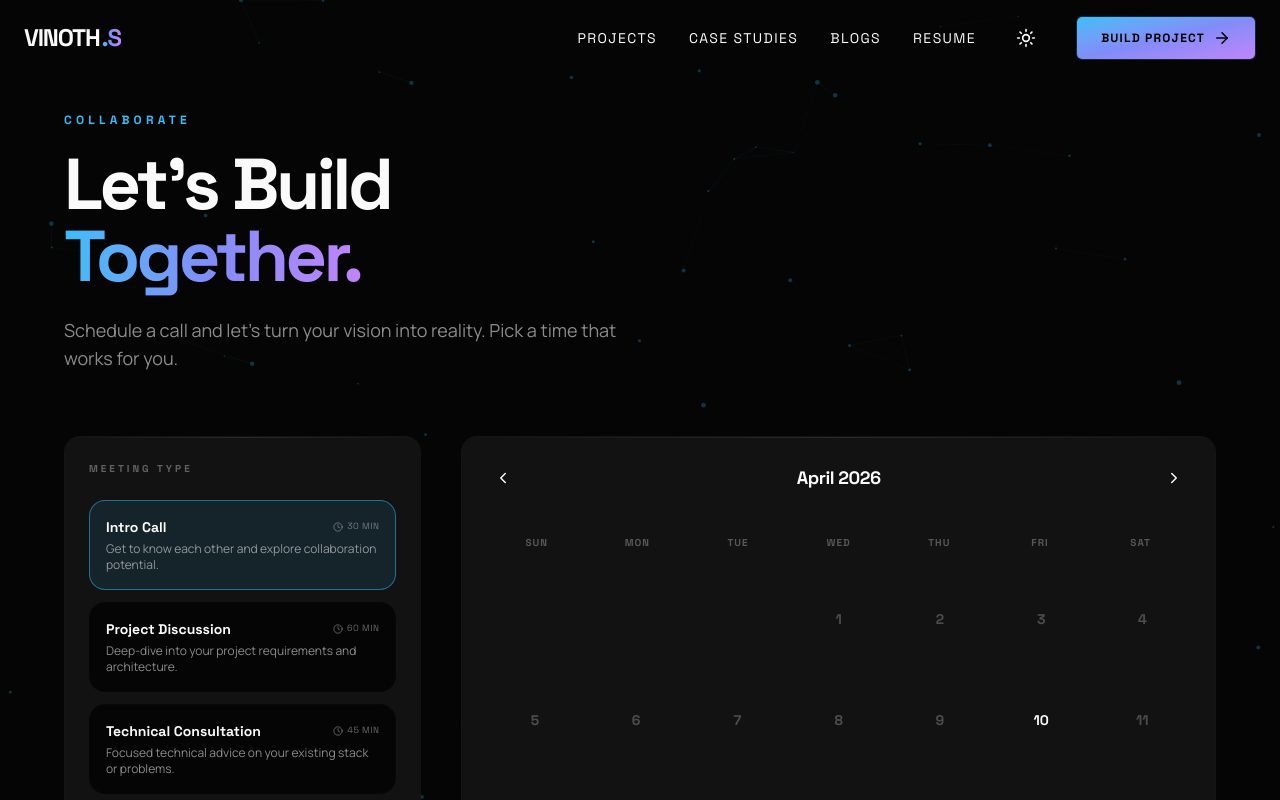
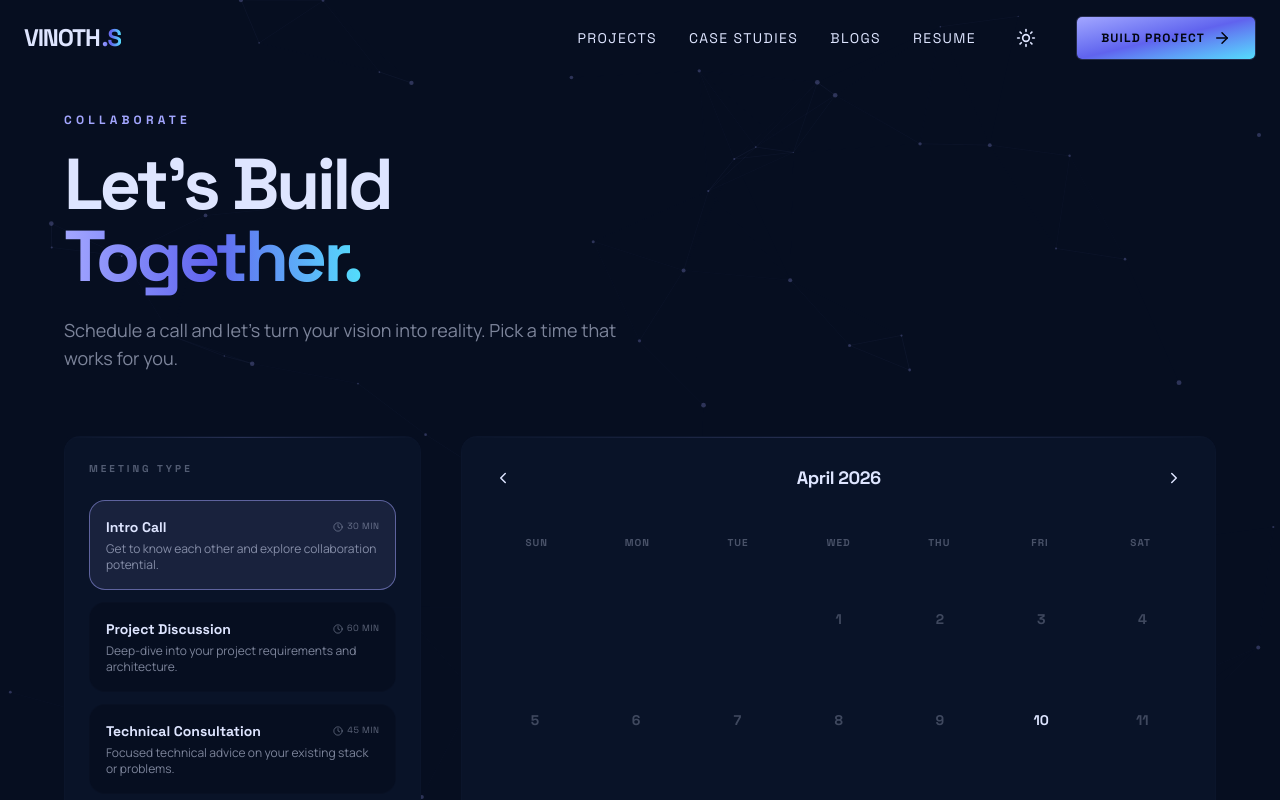
Before and after one commit to Vinoth82003/portfolio-v1, a Next.js app: page /contact in a window 1280 px wide. Shown: the top 800 px of the page. Built offline with nearby package versions, Linux system fonts and the light colour scheme.

Commit message:
Markdown theme mismatch fixed

```diff
--- a/app/blogs/[id]/page.tsx
+++ b/app/blogs/[id]/page.tsx
@@ -49,15 +49,15 @@ export default async function BlogDetailPage({ params }: { params: Promise<{ id:
             <span className="bg-primary/10 text-primary font-display font-bold text-[9px] uppercase tracking-widest px-3 py-1.5 rounded backdrop-blur-sm">
               {blog.category}
             </span>
-            <span className="flex items-center gap-1.5 font-display text-[9px] uppercase tracking-widest text-foreground/45 font-bold">
+            <span className="flex items-center gap-1.5 font-display text-[9px] uppercase tracking-widest text-foreground/60 font-bold">
               <Clock size={10} /> {blog.readTime}
             </span>
-            <span className="flex items-center gap-1.5 font-display text-[9px] uppercase tracking-widest text-foreground/45 font-bold">
+            <span className="flex items-center gap-1.5 font-display text-[9px] uppercase tracking-widest text-foreground/60 font-bold">
               <CalendarDays size={10} /> {formattedDate}
             </span>
           </div>
           <h1 className="font-display text-4xl md:text-6xl font-black tracking-tighter mb-8">{blog.title}</h1>
-          <p className="font-body text-xl text-foreground/60 leading-relaxed max-w-3xl mx-auto mb-8">
+          <p className="font-body text-xl text-foreground/80 leading-relaxed max-w-3xl mx-auto mb-8">
             {blog.description}
           </p>
           <div className="flex items-center justify-center gap-3">
@@ -98,7 +98,7 @@ export default async function BlogDetailPage({ params }: { params: Promise<{ id:
 
               <GlassCard>
                 <p className="font-display text-[10px] uppercase tracking-[0.3em] text-foreground/35 font-bold mb-6">Let's Connect</p>
-                <p className="font-body text-sm text-foreground/55 mb-6 leading-relaxed">Want to discuss this architecture or bring similar tech to your product?</p>
+                <p className="font-body text-sm text-foreground/75 mb-6 leading-relaxed">Want to discuss this architecture or bring similar tech to your product?</p>
                 <BuildCTA text="Start Conversation" href="/contact" className="w-full text-center" />
               </GlassCard>
 
@@ -109,7 +109,7 @@ export default async function BlogDetailPage({ params }: { params: Promise<{ id:
                     {related.map((r: any) => (
                       <Link key={r.id} href={`/blogs/${r.slug || r.id}`} className="flex flex-col gap-2 group">
                         <p className="font-display font-bold text-sm leading-tight group-hover:text-primary transition-colors">{r.title}</p>
-                        <p className="font-display text-[9px] uppercase tracking-widest text-foreground/35">{new Date(r.publishedAt).toLocaleDateString()}</p>
+                        <p className="font-display text-[9px] uppercase tracking-widest text-foreground/50">{new Date(r.publishedAt).toLocaleDateString()}</p>
                       </Link>
                     ))}
                   </div>
--- a/app/globals.css
+++ b/app/globals.css
@@ -71,28 +71,28 @@
 }
 
 .dark {
-  /* Noir (Dark) - Deep & Architectural */
-  --background: #050505; /* Almost true black */
-  --foreground: #fafafa; /* zinc-50 */
+  /* Noir (Digital Architect) - Deep & Atmospheric */
+  --background: #060e20;
+  --foreground: #dee5ff;
 
   /* Vibrant Electric Gradients */
-  --primary: #38bdf8; /* sky-400 */
-  --primary-dim: #818cf8; /* indigo-400 */
-  --secondary: #c084fc; /* purple-400 */
-  --accent: #2dd4bf; /* teal-400 */
+  --primary: #a3a6ff;
+  --primary-dim: #6063ee;
+  --secondary: #53ddfc;
+  --accent: #c180ff;
 
-  /* Sleek Surfaces */
-  --surface-lowest: #000000;
-  --surface-low: #121212; /* Neutral dark surface */
-  --surface-high: #1e1e1e;
-  --surface-highest: #27272a;
+  /* Deep Atmospheric Surfaces */
+  --surface-lowest: #020611;
+  --surface-low: #091328;
+  --surface-high: #0f1930;
+  --surface-highest: #141f38;
 
-  --error: #f87171; /* red-400 */
+  --error: #ff6e84;
 
-  --outline: rgba(255, 255, 255, 0.08);
-  --outline-variant: rgba(255, 255, 255, 0.15);
+  --outline: rgba(163, 170, 196, 0.12);
+  --outline-variant: rgba(163, 170, 196, 0.2);
 
-  --shadow-ambient: 0 8px 30px rgba(0, 0, 0, 0.12);
+  --shadow-ambient: 0 20px 40px rgba(0, 0, 0, 0.3);
 
   /* Typography variables */
   --tw-prose-body: var(--foreground);
@@ -120,25 +120,27 @@ body {
 }
 
 .glass {
-  background: rgba(18, 18, 18, 0.6);
   backdrop-filter: blur(20px);
   -webkit-backdrop-filter: blur(20px);
+  border: 1px solid var(--outline);
 }
+
+/* Theme-aware glass background */
+:root .glass {
+  background: rgba(255, 255, 255, 0.6);
+}
+
+.dark .glass {
+  background: rgba(15, 25, 48, 0.6);
+}
+
+
 
 ::selection {
   background: var(--primary);
   color: white;
 }
 
-/* Specific light mode glass override */
-@media (prefers-color-scheme: light) {
-  :root[class~="dark"] .glass {
-     background: rgba(18, 18, 18, 0.6);
-  }
-  :root:not(.dark) .glass {
-     background: rgba(255, 255, 255, 0.6);
-  }
-}
 /* Skill Icon Enhancements */
 .skill-img {
   max-width: 100%;
--- a/components/GlassCard.tsx
+++ b/components/GlassCard.tsx
@@ -31,7 +31,7 @@ export default function GlassCard({
       )}
     >
       {/* Optional Inner Glow on top edge for depth */}
-      <div className="absolute inset-x-0 top-0 h-[1px] bg-gradient-to-r from-transparent via-white/10 to-transparent" />
+      <div className="absolute inset-x-0 top-0 h-[1px] bg-gradient-to-r from-transparent via-primary/20 to-transparent" />
       {children}
     </div>
   );
--- a/components/ParticleBackground.tsx
+++ b/components/ParticleBackground.tsx
@@ -54,7 +54,7 @@ export default function ParticleBackground() {
       if (!ctx) return;
       ctx.clearRect(0, 0, canvas.width, canvas.height);
 
-      const color = resolvedTheme === "dark" ? "56, 189, 248" : "37, 99, 235";
+      const color = resolvedTheme === "dark" ? "163, 166, 255" : "37, 99, 235";
       ctx.fillStyle = `rgba(${color}, 0.5)`;
       ctx.strokeStyle = `rgba(${color}, 0.25)`;
 
--- a/components/ui/MarkdownRenderer.tsx
+++ b/components/ui/MarkdownRenderer.tsx
@@ -13,7 +13,7 @@ interface MarkdownRendererProps {
 
 export default function MarkdownRenderer({ content, className = "" }: MarkdownRendererProps) {
   return (
-    <div className={`prose dark:prose-invert max-w-none ${className}`}>
+    <div className={`prose dark:prose-invert max-w-none text-foreground font-body ${className}`}>
       <ReactMarkdown
         remarkPlugins={[remarkGfm]}
         rehypePlugins={[rehypeRaw]}
@@ -31,31 +31,33 @@ export default function MarkdownRenderer({ content, className = "" }: MarkdownRe
                 {String(children).replace(/\n$/, "")}
               </SyntaxHighlighter>
             ) : (
-              <code className={`${className} bg-surface-high px-1.5 py-0.5 rounded`} {...props}>
+              <code className={`${className} bg-surface-high text-primary px-1.5 py-0.5 rounded`} {...props}>
                 {children}
               </code>
             );
           },
           // Standard elements will inherit from --tw-prose variables in globals.css
-          h1: ({ children }) => <h1 className="font-display text-4xl font-black tracking-tighter mb-6 mt-10">{children}</h1>,
-          h2: ({ children }) => <h2 className="font-display text-2xl font-bold tracking-tight mb-4 mt-8">{children}</h2>,
-          h3: ({ children }) => <h3 className="font-display text-xl font-bold mb-3 mt-6">{children}</h3>,
-          p: ({ children }) => <p className="font-body leading-relaxed mb-4">{children}</p>,
-          ul: ({ children }) => <ul className="list-disc pl-6 mb-4 space-y-2">{children}</ul>,
-          ol: ({ children }) => <ol className="list-decimal pl-6 mb-4 space-y-2">{children}</ol>,
-          li: ({ children }) => <li className="font-body">{children}</li>,
+          h1: ({ children }) => <h1 className="font-display text-4xl font-black tracking-tighter mb-6 mt-10 text-foreground">{children}</h1>,
+          h2: ({ children }) => <h2 className="font-display text-2xl font-bold tracking-tight mb-4 mt-8 text-foreground">{children}</h2>,
+          h3: ({ children }) => <h3 className="font-display text-xl font-bold mb-3 mt-6 text-foreground">{children}</h3>,
+          p: ({ children }) => <p className="font-body leading-relaxed mb-4 text-foreground/90">{children}</p>,
+          ul: ({ children }) => <ul className="list-disc pl-6 mb-4 space-y-2 text-foreground/90">{children}</ul>,
+          ol: ({ children }) => <ol className="list-decimal pl-6 mb-4 space-y-2 text-foreground/90">{children}</ol>,
+          li: ({ children }) => <li className="font-body text-foreground/90">{children}</li>,
+          strong: ({ children }) => <strong className="font-bold text-primary">{children}</strong>,
+          a: ({ children, href }) => <a href={href} className="text-primary hover:underline transition-colors font-bold">{children}</a>,
           blockquote: ({ children }) => (
-            <blockquote className="border-l-4 border-primary pl-6 py-2 italic bg-surface-high/30 rounded-r-xl my-6">
+            <blockquote className="border-l-4 border-primary pl-6 py-2 italic bg-surface-high/30 rounded-r-xl my-6 text-foreground/80">
               {children}
             </blockquote>
           ),
           table: ({ children }) => (
             <div className="overflow-x-auto my-6 border border-outline/10 rounded-xl">
-              <table className="w-full border-collapse text-sm">{children}</table>
+              <table className="w-full border-collapse text-sm text-foreground/90">{children}</table>
             </div>
           ),
-          th: ({ children }) => <th className="bg-surface-high p-3 text-left font-display font-bold border-b border-outline/10">{children}</th>,
-          td: ({ children }) => <td className="p-3 border-b border-outline/5 font-body">{children}</td>,
+          th: ({ children }) => <th className="bg-surface-high p-3 text-left font-display font-bold border-b border-outline/10 text-foreground">{children}</th>,
+          td: ({ children }) => <td className="p-3 border-b border-outline/5 font-body text-foreground/80">{children}</td>,
           img: ({ src, alt }) => (
             <img src={src} alt={alt} className="rounded-2xl border border-outline/10 shadow-2xl my-8 max-h-[500px] w-auto mx-auto" />
           ),
```
